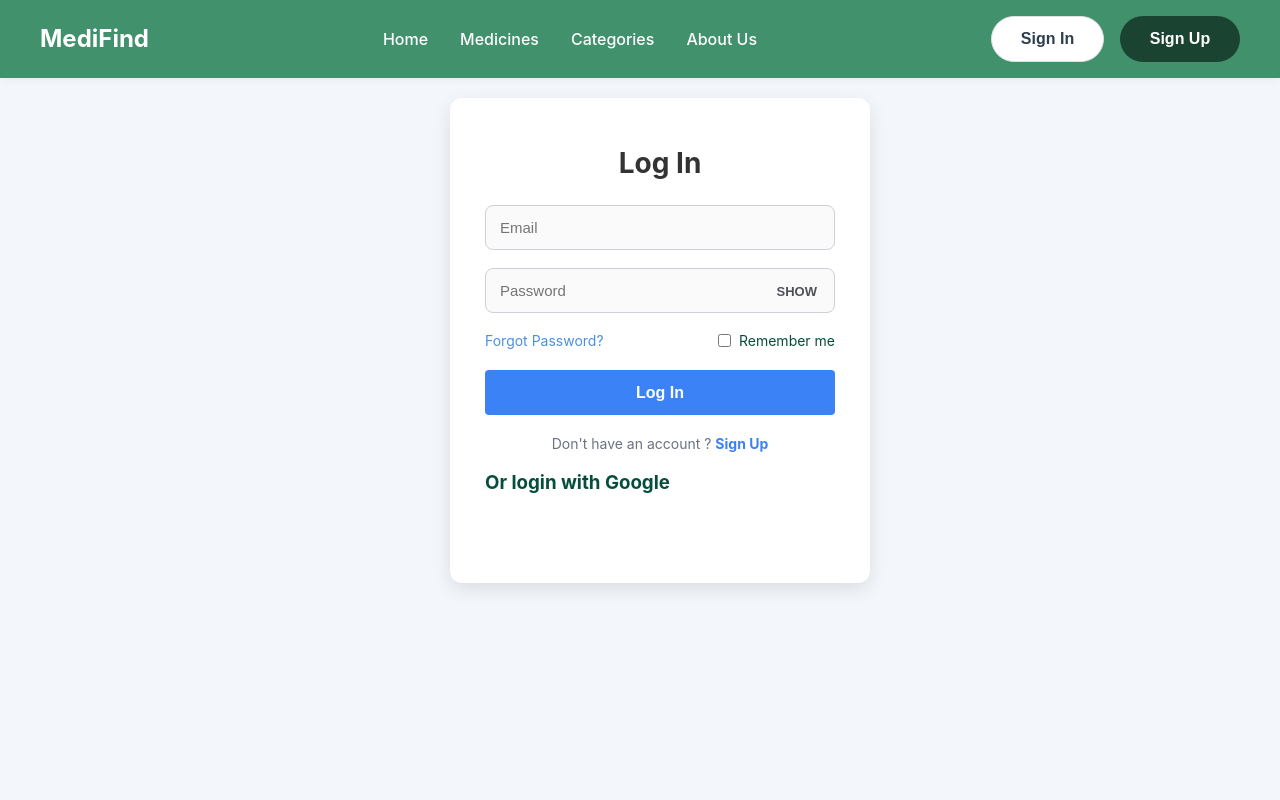
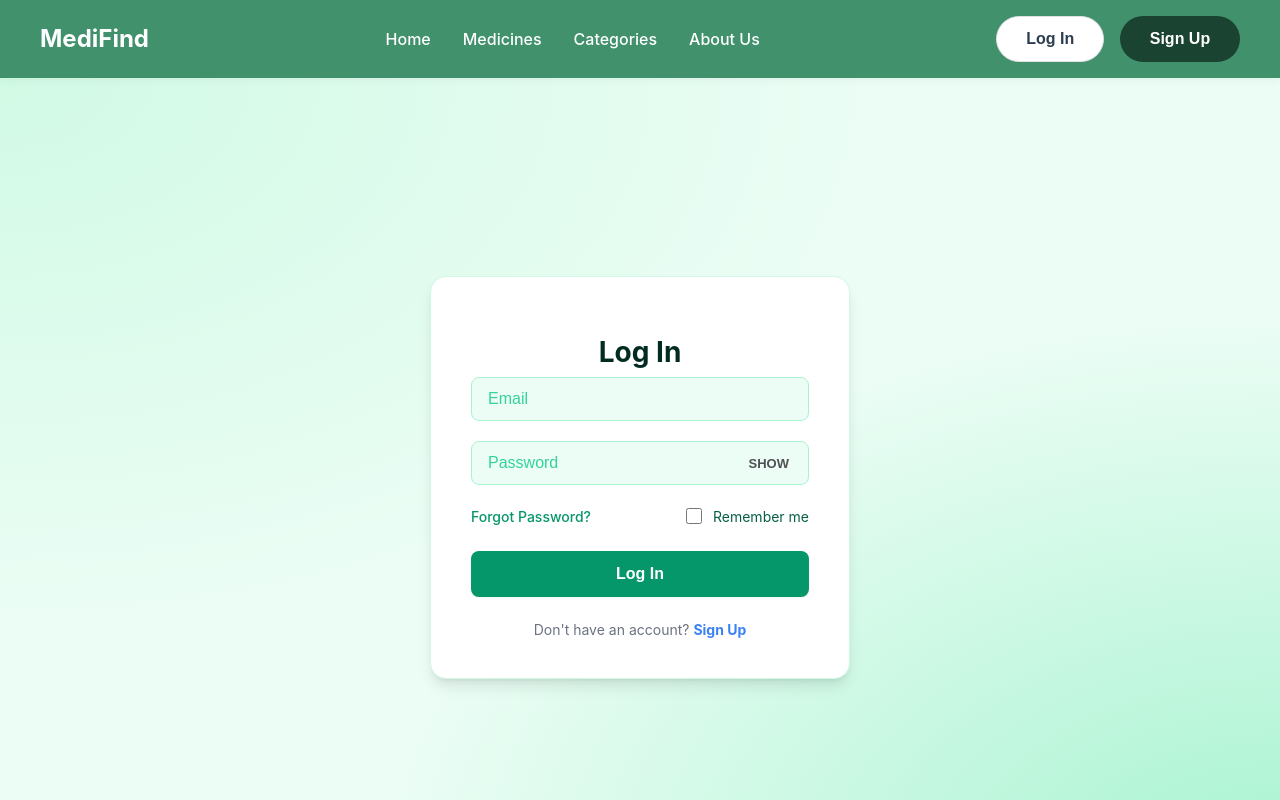
Before and after one commit to KWR-Randeepa/pharm-frontend, a React (Create React App) app: page /login in a window 1280 px wide. Built offline with nearby package versions, Linux system fonts and the light colour scheme.

Commit message:
refactor: enhance login and registration UI with improved styles and error handling

```diff
--- a/src/components/Login/Login.css
+++ b/src/components/Login/Login.css
@@ -1,137 +1,238 @@
-/* ---- Page Layout ---- */
+:root {
+  --emerald-50: #ecfdf5;
+  --emerald-100: #d1fae5;
+  --emerald-200: #a7f3d0;
+  --emerald-300: #6ee7b7;
+  --emerald-400: #34d399;
+  --emerald-500: #10b981;
+  --emerald-600: #059669;
+  --emerald-700: #047857;
+  --emerald-800: #065f46;
+  --emerald-900: #064e3b;
+  --emerald-950: #022c22;
+  --shadow-sm: 0 1px 2px 0 rgb(0 0 0 / 0.05);
+  --shadow-md: 0 4px 6px -1px rgb(0 0 0 / 0.1), 0 2px 4px -2px rgb(0 0 0 / 0.1);
+  --shadow-lg: 0 10px 15px -3px rgb(0 0 0 / 0.1), 0 4px 6px -4px rgb(0 0 0 / 0.1);
+}
+
+* {
+  box-sizing: border-box;
+}
+
+body {
+  margin: 0;
+  font-family: 'Inter', -apple-system, BlinkMacSystemFont, 'Segoe UI', Roboto, sans-serif;
+  -webkit-font-smoothing: antialiased;
+}
+
+/* Main Container - Full Screen Centered */
 .login-container {
-    width: 100%;
-    height: 100vh;
-    background: #f3f6fa;
   display: flex;
   justify-content: center;
-    align-items: flex-start;
+  align-items: center;
+  min-height: 100vh;
+  background-color: var(--emerald-50);
+  background-image: radial-gradient(at 0% 0%, var(--emerald-100) 0px, transparent 50%),
+                    radial-gradient(at 100% 100%, var(--emerald-200) 0px, transparent 50%);
   padding: 20px;
 }
 
-/* ---- Login Box ---- */
-form {
-    background: #ffffff;
-    width: 350px;
-    padding: 30px 35px;
-    border-radius: 12px;
-    box-shadow: 0 6px 18px rgba(0, 0, 0, 0.1);
+/* Card Styling */
+.login-container form {
+  background: white;
+  width: 100%;
+  max-width: 420px;
+  padding: 40px;
+  border-radius: 16px;
+  box-shadow: var(--shadow-lg);
+  border: 1px solid var(--emerald-100);
+  transition: transform 0.2s ease;
 }
 
-form h1 {
+.login-container h1 {
+  color: var(--emerald-950);
+  margin-bottom: 8px;
+  font-size: 28px;
+  font-weight: 700;
   text-align: center;
-    margin-bottom: 25px;
-    font-size: 28px;
-    color: #333;
 }
 
-/* ---- Input Fields ---- */
+.login-container p {
+  text-align: center;
+  color: var(--emerald-700);
+  margin-top: 0;
+  margin-bottom: 30px;
+}
+
+/* Input Fields */
 .input-group {
-    margin-bottom: 18px;
+  margin-bottom: 20px;
+  position: relative;
 }
 
 .input-field {
   width: 100%;
-    height: 45px;
-    padding: 10px 14px;
+  padding: 12px 16px;
+  border: 1px solid var(--emerald-200);
   border-radius: 8px;
-    border: 1px solid #ccd1d9;
-    font-size: 15px;
-    transition: 0.2s ease;
-    background: #fafafa;
-    box-sizing: border-box; /* Add this */
+  font-size: 16px;
+  color: var(--emerald-900);
+  background-color: var(--emerald-50);
+  transition: all 0.2s ease;
+  outline: none;
+}
+
+.input-field::placeholder {
+  color: var(--emerald-400);
 }
 
 .input-field:focus {
-    border-color: #4a90e2;
-    background: #fff;
-    outline: none;
+  background-color: white;
+  border-color: var(--emerald-500);
+  box-shadow: 0 0 0 4px var(--emerald-100);
 }
 
-/* ---- Password Toggle ---- */
+/* Password Toggle Wrapper */
 .password-wrapper {
   position: relative;
-}
-
-/* Add specific padding for password input to accommodate the toggle button */
-.password-wrapper .input-field {
-    padding-right: 60px; /* Add this - enough space for the SHOW/HIDE button */
+  display: flex;
+  align-items: center;
 }
 
 .toggle-password {
   position: absolute;
   right: 12px;
-    top: 50%;
-    transform: translateY(-50%);
   background: none;
   border: none;
-    font-size: 13px;
-    color: #4f5154;
+  color: var(--emerald-600);
+  font-size: 12px;
+  font-weight: 600;
   cursor: pointer;
-    font-weight: 600;
-    z-index: 2; /* Add this to ensure button stays above input */
+  padding: 4px 8px;
+  border-radius: 4px;
+  transition: background 0.2s;
 }
 
-/* ---- Options Row ---- */
+.toggle-password:hover {
+  background-color: var(--emerald-100);
+  color: var(--emerald-800);
+}
+
+/* Options Row (Forgot Password & Remember Me) */
 .options-row {
   display: flex;
   justify-content: space-between;
   align-items: center;
-    margin-bottom: 20px;
+  margin-bottom: 24px;
   font-size: 14px;
 }
 
 .options-row a {
-    color: #4a90e2;
+  color: var(--emerald-600);
   text-decoration: none;
+  font-weight: 500;
+  transition: color 0.2s;
 }
 
 .options-row a:hover {
+  color: var(--emerald-800);
   text-decoration: underline;
 }
 
 .remember-me {
   display: flex;
   align-items: center;
-    gap: 5px;
-    font-size: 14px;
+  gap: 8px;
+  color: var(--emerald-800);
+  cursor: pointer;
 }
 
-/* ---- Login Button ---- */
+.remember-me input[type="checkbox"] {
+  accent-color: var(--emerald-600);
+  width: 16px;
+  height: 16px;
+  cursor: pointer;
+}
+
+/* Login Button */
 .login-button {
   width: 100%;
-    height: 45px;
-    background: #3b82f6;
-    color: #fff;
+  padding: 14px;
+  background-color: var(--emerald-600);
+  color: white;
+  border: none;
+  border-radius: 8px;
   font-size: 16px;
-    font-weight: bold;
-    border: none;
-    border-radius: 4px;
+  font-weight: 600;
   cursor: pointer;
-    margin-bottom: 20px;
-    transition: background 0.2s ease;
+  transition: all 0.2s ease;
+  box-shadow: var(--shadow-sm);
 }
 
-.login-button:hover {
-    background: #2563eb;
+.login-button:hover:not(:disabled) {
+  background-color: var(--emerald-700);
+  transform: translateY(-1px);
+  box-shadow: var(--shadow-md);
 }
 
-.login-button:active {
-    transform: scale(0.98);
+.login-button:active:not(:disabled) {
+  transform: translateY(0);
 }
 
+.login-button:disabled {
+  background-color: var(--emerald-300);
+  cursor: not-allowed;
+  opacity: 0.8;
+}
+
+/* Footer Link */
 .login-link {
+  margin-top: 24px;
   text-align: center;
   font-size: 14px;
-    color: #6b7280;
+  color: var(--emerald-800);
 }
 
 .login-link a {
-    color: #3b82f6;
+  color: var(--emerald-600);
+  font-weight: 600;
   text-decoration: none;
-    font-weight: bold;
 }
 
 .login-link a:hover {
   text-decoration: underline;
 }
+
+/* Error Message */
+.error-msg {
+  background-color: #fef2f2;
+  border: 1px solid #fee2e2;
+  color: #dc2626;
+  padding: 10px;
+  border-radius: 6px;
+  margin-bottom: 20px;
+  font-size: 14px;
+  text-align: center;
+  animation: shake 0.4s cubic-bezier(.36,.07,.19,.97) both;
+}
+
+@keyframes shake {
+  10%, 90% { transform: translate3d(-1px, 0, 0); }
+  20%, 80% { transform: translate3d(2px, 0, 0); }
+  30%, 50%, 70% { transform: translate3d(-4px, 0, 0); }
+  40%, 60% { transform: translate3d(4px, 0, 0); }
+}
+
+/* Responsive */
+@media (max-width: 480px) {
+  .login-container form {
+    padding: 30px 20px;
+    box-shadow: none;
+    border: none;
+    background: transparent;
+  }
+
+  .login-container {
+    background: white;
+  }
+}
--- a/src/components/Login/Login.jsx
+++ b/src/components/Login/Login.jsx
@@ -1,44 +1,65 @@
 import React, { useState } from 'react';
-import { GoogleOAuthProvider, GoogleLogin } from '@react-oauth/google';
+import axios from 'axios';
+import { useNavigate } from 'react-router-dom';
 import './Login.css';
 
-const clientId = "1021227931270-50trr6ij37m65fkt624gr58m7usn5p3r.apps.googleusercontent.com"; // Replace with your OAuth client ID
 
 function Login() {
+    const navigate = useNavigate(); // Hook for redirection
+
     const [formData, setFormData] = useState({
         email: '',
         password: '',
     });
 
     const [showPassword, setShowPassword] = useState(false);
+    const [error, setError] = useState('');
+    const [loading, setLoading] = useState(false);
 
     const handleChange = (e) => {
         setFormData({
             ...formData,
             [e.target.name]: e.target.value
         });
+        // Clear error when user types
+        if (error) setError('');
     };
 
-    const handleSubmit = (e) => {
+    const handleSubmit = async (e) => {
         e.preventDefault();
-        console.log("Logging in with:", formData);
-        // Add your email/password login logic here
-    };
+        setLoading(true);
+        setError('');
 
-    const handleGoogleSuccess = (credentialResponse) => {
-        console.log("Google Login Success:", credentialResponse);
-        // Send credentialResponse.credential (JWT token) to backend to verify user
-    };
+        try {
+            // 1. Send Login Request
+            const res = await axios.post('http://localhost:5000/api/pharmacy/login', formData);
 
-    const handleGoogleError = () => {
-        console.log("Google Login Failed");
+            // 2. Save the Token
+            localStorage.setItem('userToken', res.data.token);
+
+            // 3. Redirect to Admin Panel
+            // Make sure you have a route defined for '/admin' in your App.js
+            navigate('/admin/pannel');
+
+        } catch (err) {
+            const errorMsg = err.response?.data?.message || 'Login failed. Please check your credentials.';
+            setError(errorMsg);
+        } finally {
+            setLoading(false);
+        }
     };
 
     return (
-        <GoogleOAuthProvider clientId={clientId}>
         <div className="login-container">
             <form onSubmit={handleSubmit}>
                 <h1>Log In</h1>
+
+                {/* Error Message Display */}
+                {error && (
+                    <div style={{ color: 'red', marginBottom: '15px', textAlign: 'center' }}>
+                        {error}
+                    </div>
+                )}
 
                 <div className="input-group">
                     <input
@@ -74,32 +95,22 @@ function Login() {
                 </div>
 
                 <div className="options-row">
-                        <a href="#vjvyhrt">Forgot Password?</a>
+                    <a href="#forgot-password">Forgot Password?</a>
                     <label className="remember-me">
                         <input type="checkbox" />
                         Remember me
                     </label>
                 </div>
 
-                    <button type="submit" className="login-button">
-                        Log In
+                <button type="submit" className="login-button" disabled={loading}>
+                    {loading ? 'Logging in...' : 'Log In'}
                 </button>
 
                 <div className="login-link">
-                        Don't have an account ? <a href="/signup">Sign Up</a>
-                    </div>
-
-                    <div className="google-login">
-                        <h3>Or login with Google</h3>
-                        <GoogleLogin
-                            onSuccess={handleGoogleSuccess}
-                            onError={handleGoogleError}
-                            useOneTap
-                        />
+                    Don't have an account? <a href="/pharmacy-registration">Sign Up</a>
                 </div>
             </form>
         </div>
-        </GoogleOAuthProvider>
     );
 }
 
--- a/src/components/Navbar/Navbar.jsx
+++ b/src/components/Navbar/Navbar.jsx
@@ -34,9 +34,9 @@ const Navbar = () => {
         {/* AUTH BUTTONS */}
         <div className={`auth-buttons ${menuOpen ? 'active' : ''}`}>
           <Link to="/login">
-            <Button type="light" text="Sign In" />
+            <Button type="light" text="Log In" />
           </Link>
-          <Link to="/signup">
+          <Link to="/pharmacy-registration">
             <Button type="dark" text="Sign Up" />
           </Link>
         </div>
```
Also changed, not shown: src/components/Pharmacy_reg/Registration.css (+26 -14 lines), src/components/Pharmacy_reg/Registration.jsx (+25 -7 lines). Lines whose indentation alone changed are shown as unchanged.
